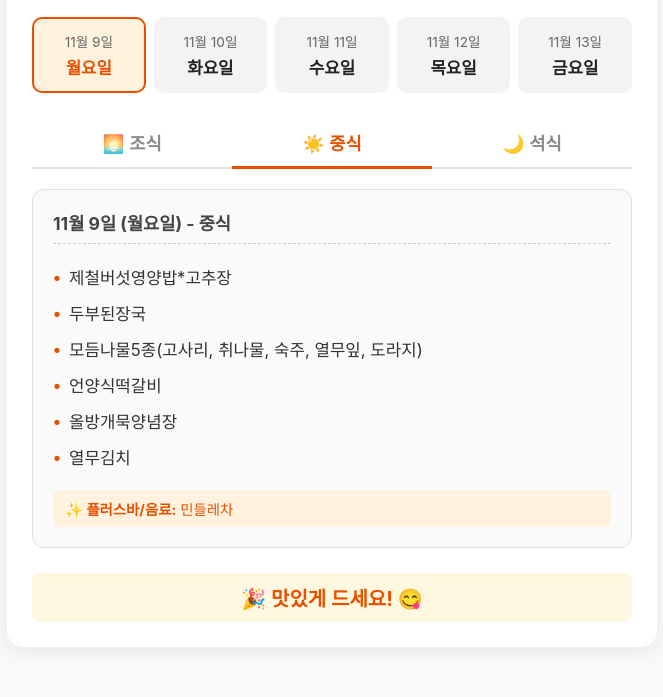
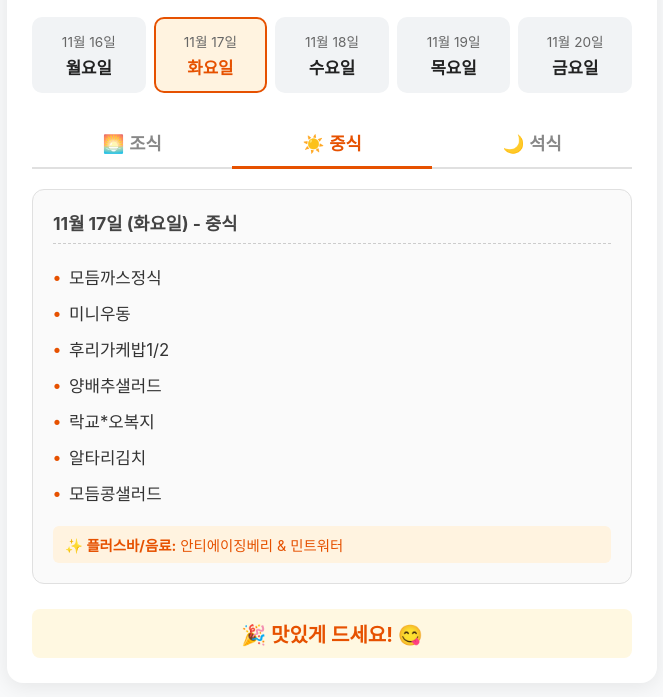
Before and after one commit to rnjsG/Today-meal, a plain HTML site: page index.html in a window 1280 px wide. Shown: the part 85-782 px from the top of the page, without its empty margins (308-971 px from the left). Drawn offline with Linux system fonts and the light colour scheme.

Commit message:
Update index.html

```diff
--- a/index.html
+++ b/index.html
@@ -193,23 +193,23 @@
     <!-- 1. 일주일 날짜/요일 선택 버튼 (월~금) -->
     <div class="week-selector">
         <div class="day-card" onclick="selectDate(0)">
-            <div class="date">11월 9일</div>
+            <div class="date">11월 16일</div>
             <div class="day-name">월요일</div>
         </div>
         <div class="day-card" onclick="selectDate(1)">
-            <div class="date">11월 10일</div>
+            <div class="date">11월 17일</div>
             <div class="day-name">화요일</div>
         </div>
         <div class="day-card" onclick="selectDate(2)">
-            <div class="date">11월 11일</div>
+            <div class="date">11월 18일</div>
             <div class="day-name">수요일</div>
         </div>
         <div class="day-card" onclick="selectDate(3)">
-            <div class="date">11월 12일</div>
+            <div class="date">11월 19일</div>
             <div class="day-name">목요일</div>
         </div>
         <div class="day-card" onclick="selectDate(4)">
-            <div class="date">11월 13일</div>
+            <div class="date">11월 20일</div>
             <div class="day-name">금요일</div>
         </div>
     </div>
@@ -237,81 +237,81 @@
 </div>
 
 <script>
-    // 새 이미지 기반 식단 데이터 (2026.11.09 ~ 2026.11.13)
+    // 새 이미지 기반 식단 데이터 (2026.11.16 ~ 2026.11.20)
     const mealData = [
         {
-            date: "11월 9일",
+            date: "11월 16일",
             day: "월요일",
             breakfast: {
-                main: ["오징어무피게", "쌀밥", "메추리알곤약조림", "진미채양배추무침", "궁채절임", "포기김치"],
+                main: ["홍합어묵탕", "쌀밥", "찢은돈채장조림", "오징어젓무침", "고사리나물", "포기김치"],
                 plus: "토스트 / 콘후레이크 / 우유 / 샐러드"
             },
             lunch: {
-                main: ["제철버섯영양밥*고추장", "두부된장국", "모듬나물5종(고사리, 취나물, 숙주, 열무잎, 도라지)", "언양식떡갈비", "올방개묵양념장", "열무김치"],
+                main: ["[남도한상 메뉴] 해남늙은호박고추장찌개", "쌀밥", "돈맥적구이*세발나물", "건새우미나리전", "청포묵김가루무침", "알배기쌈*쌈장", "포기김치"],
                 plus: "민들레차"
             },
             dinner: {
-                main: ["돼지고기김치찜", "쌀밥", "어묵국", "조기구이", "표고버섯강정", "돌나물사과무침", "깍두기"],
+                main: ["감자옹심이국", "쌀밥", "매콤오징어볶음*소면", "한입만두카츠", "무말랭이무침", "갓절임", "포기김치"],
                 plus: "셀프라면 & 토핑"
             }
         },
         {
-            date: "11월 10일",
+            date: "11월 17일",
             day: "화요일",
             breakfast: {
-                main: ["소고기두부탕국", "쌀밥", "고기완자전", "새송이야채볶음", "모듬콩조림", "알타리김치 / 누룽지"],
+                main: ["물만두달걀국", "쌀밥", "순살햄구이", "도라지야채무침", "가지나물", "포기김치 / 누룽지"],
                 plus: "토스트 / 콘후레이크 / 우유 / 샐러드"
             },
             lunch: {
-                main: ["치킨스테이크플래터", "양송이스프", "샐러드파스타", "무비트피클", "먹물치아바타", "포기김치", "탄산음료"],
-                plus: "릴렉스레몬 & 타임워터"
+                main: ["모듬까스정식", "미니우동", "후리가케밥1/2", "양배추샐러드", "락교*오복지", "알타리김치", "모듬콩샐러드"],
+                plus: "안티에이징베리 & 민트워터"
             },
             dinner: {
-                main: ["장터국", "쌀밥", "곤생선까스*타르타르", "계란조림", "상추치커리무침", "깐마늘장아찌", "석박지"],
+                main: ["시래기순살감자탕", "쌀밥", "모듬순대", "두부조림", "아삭이고추무침", "부추겉절이", "깍두기"],
                 plus: "셀프라면 & 토핑"
             }
         },
         {
-            date: "11월 11일",
+            date: "11월 18일",
             day: "수요일",
             breakfast: {
-                main: ["호박고추장찌개", "쌀밥", "제육불고기", "건과류우엉조림", "꼬시래기초무침", "포기김치"],
+                main: ["소고기두부탕국", "쌀밥", "제육불고기", "표고들깨볶음", "양념깻잎지", "석박지"],
                 plus: "토스트 / 콘후레이크 / 우유 / 샐러드"
             },
             lunch: {
-                main: ["콘치즈오삼", "흑미밥", "미역국", "고로케*케찹", "브로콜리흑임자무침", "아삭무쌈", "포기김치"],
-                plus: "작두콩차 [빼빼로데이] 빼빼로"
+                main: ["고추잡채덮밥", "바지락무국", "목화솜탕수육", "새우딤섬", "목이버섯궁채무침", "포기김치", "연유파인애플"],
+                plus: "작두콩차"
             },
             dinner: {
-                main: ["우렁된장찌개", "쌀밥", "훈제오리야채볶음", "미니메밀전병", "명엽채볶음", "공심채절임", "알타리김치"],
+                main: ["부대찌개*라면사리", "쌀밥", "계란말이*케찹", "야채튀김", "멸치볶음", "참나물무침", "깍두기"],
                 plus: "셀프라면 & 토핑"
             }
         },
         {
-            date: "11월 12일",
+            date: "11월 19일",
             day: "목요일",
             breakfast: {
-                main: ["북어채해장국", "쌀밥", "너비아니구이", "아몬드멸치볶음", "고들빼기무침", "포기김치 / 누룽지"],
+                main: ["돼지고기김치찌개", "쌀밥", "임꺽정떡갈비", "진미채양배추무침", "아주까리나물", "열무김치"],
                 plus: "토스트 / 콘후레이크 / 우유 / 샐러드"
             },
             lunch: {
-                main: ["[브랜드]안유성셰프 설렁탕", "차조밥", "오징어초무침", "교자만두찜", "두부강정", "열무나물", "석박지"],
+                main: ["꼬막새싹비빔밥", "유채된장국", "한돈육전*파채", "감자채볶음", "묵말랭이볶음", "파래김*양념장", "열무김치"],
                 plus: "부스트오렌지 & 바질워터"
             },
             dinner: {
-                main: ["전주식콩나물국", "쌀밥", "들깨백닭갈비", "파전", "절임고추된장무침", "도시락김", "깍두기"],
+                main: ["순살마늘닭볶음탕", "쌀밥", "미역국", "해물파전", "김말이강정", "브로콜리참깨무침", "깍두기"],
                 plus: "셀프라면 & 토핑"
             }
         },
         {
-            date: "11월 13일",
+            date: "11월 20일",
             day: "금요일",
             breakfast: {
-                main: ["버섯들깨탕", "쌀밥", "스크램블에그", "잡채말이어묵튀김", "더덕오이무침", "깍두기"],
+                main: ["버섯매운탕", "쌀밥", "메추리알곤약조림", "명엽채볶음", "공심채절임", "포기김치"],
                 plus: "토스트 / 콘후레이크 / 우유 / 샐러드"
             },
             lunch: {
-                main: ["돈코츠라멘", "후리가케주먹밥", "수제 가츠산도", "타코야끼", "락교*산고추지", "일식샐러드", "포기김치"],
+                main: ["뭉근한육개장", "쌀밥", "가자미한마리구이", "옛날소시지전", "한식잡채", "고들빼기무침", "알타리김치"],
                 plus: "돼지감자차"
             },
             dinner: {
@@ -321,8 +321,8 @@
         }
     ];
 
-    // 현재 선택 상태 (기본값: 월요일, 중식)
-    let selectedDateIndex = 0;
+    // 현재 선택 상태 (기본값: 화요일, 중식)
+    let selectedDateIndex = 1;
     let selectedMealType = 'lunch';
 
     // 초기화
```
